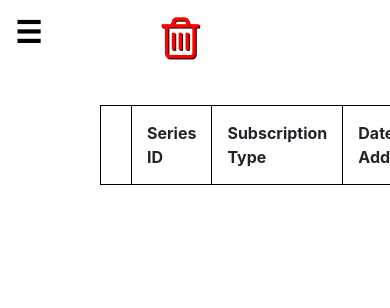
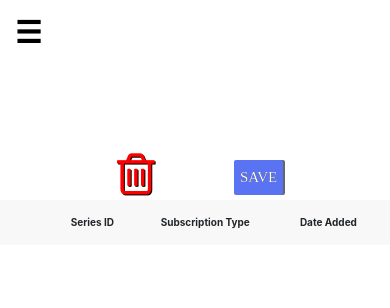
Before and after one commit to Codilis/TvSeriesDetailsWebsite, a Django app: page /viewsubscription/ in a window 390 px wide. Shown: the top 308 px of the page. Run offline with Django 3.2, Linux system fonts and the light colour scheme; a user stored in the database is signed in; data comes from the database, SQL or seed files in the repository; lists and menus that the app fills with data are empty; some libraries are stand-ins or nearby versions.

Commit message:
Updated Mobile View for Current Subscription Page.

```diff
--- a/main/jinja2/view_subscription.htm
+++ b/main/jinja2/view_subscription.htm
@@ -11,20 +11,38 @@
 </html>
 <body>
 	{% block content %}
+	<center>
 	<i class="delete-button fa fa-trash-o" id="delete-button" style="font-size:48px;color:red" onclick="delete_items()"></i>
-	<button type="button" class="update-button" name="update-button" onclick="save_items()">SAVE</button>
-	<table class="subscription-table" id="subscription-table">
-		<th></th>
-		<th>Series ID</th>
-		<th>Subscription Type</th>
-		<th>Date Added</th>
+	<button type="button" class="save-button" name="save-button" onclick="save_items()">SAVE</button>
+	</center>
+	<table class="subscription-table" id="subscription-table" style="width:100%">
+		<colgroup>
+			<col span="1" style="width: 10%;">
+       <col span="1" style="width: 25%;">
+       <col span="1" style="width: 30%;">
+       <col span="1" style="width: 30%;">
+    </colgroup>
+		<tr class="dark-color-strip">
+			<th></th>
+			<th>Series ID</th>
+			<th>Subscription Type</th>
+			<th>Date Added</th>
+		</tr>
 		{% set ns = namespace(j=1) %}
 		{% for item in subscribed_series %}
-			<tr>
+			{% if ns.j%2 == 1 %}
+				<tr class="light-color-strip">
+			{% else %}
+				<tr class="dark-color-strip">
+			{% endif %}
 				<td><input type="checkbox" name="checkbox-{{ ns.j }}" id="checkbox-{{ ns.j }}" value="{{ item.tv_series_id }}"></td>
 				<td>{{ item.tv_series_id }}</td>
 				<td>
-					<select class="series-update-type" name="series-update-type-{{ ns.j }}">
+					{% if ns.j%2 == 1 %}
+						<select class="series-update-type" name="series-update-type-{{ ns.j }}">
+					{% else %}
+						<select class="series-update-type dark-color-strip" name="series-update-type-{{ ns.j }}">
+					{% endif %}
 						{% for key, value in series_update_keys.items() %}
 							{% if key == item.update_type %}
 								<option value="{{key}}" selected>{{ value }}</option>
--- a/main/static/view_subscription/view_subscription.css
+++ b/main/static/view_subscription/view_subscription.css
@@ -1,51 +1,77 @@
 html {
-  overflow: hidden;
+  overflow-x: hidden;
   scroll-behavior: smooth;
 }
-body{
-	overflow: hidden;
-
+body {
+	overflow-x: hidden !important;
+	font-weight: 400;
+	font-size: 1rem;
+	margin: 0px;
+	width: 100vw;
+	height: 100vh;
+	display: -webkit-box;
+	display: -webkit-flex;
+	display: -moz-box;
+	display: -ms-flexbox;
+	display: flex;
+	background: #FFF;
 }
 .subscription-table{
+	position: absolute;
 	float: left;
+	top: 200px;
+	table-layout:fixed;
+	width: 100%;
 }
 
 table, tr, th, td{
-	border: 1px solid black;
+	border: 0px solid black;
 	border-collapse: collapse;
-	padding: 15px
+	padding-top: 15px;
+	padding-bottom: 15px;
+	font-size: 20px;
+	align-items: center;
+	align-content: center;
+	text-align: center;
+	vertical-align: center;
+	overflow: hidden;
+	white-space: nowrap;
 }
 
+.dark-color-strip{
+	background-color: rgba(242,242,242,0.5);
+}
+
+
 .delete-button{
-	margin-top:150px;
+	position: absolute;
+	top: 150px;
+	float: left;
+	left: 30%;
 	background-color: transparent;
 	text-shadow: 1px 1px #000000;
+	display: inline-block;
 }
 
-.subscription-table, .delete-button{
-	margin-left:350px;
-}
-
-.update-button{
-	margin-left:490px;
-}
-
-.delete-button:focus, .delete-button:active, .delete-button:visited, .update-button{
+.delete-button:focus, .delete-button:active, .delete-button:visited, .save-button{
 	background-color: transparent;
 	text-shadow: 0px 0px #000000;
 }
 
-.update-button:active{
+.save-button:active{
 	box-shadow: 1px 0px #999;
 	transform: translateX(1px);
 	outline: none;
 }
 
-
-.update-button{
+.save-button{
+	position: absolute;
+	top:160px;
+	float: left;
+	left: 60%;
+	display: inline-block;
 	font-family: Poppins-Regular;
 	font-size: 15px;
-	margin-bottom: 10px;
 	height: 35px;
 	border-radius: 2px;
   box-shadow: 2px 0px #666;
@@ -55,7 +81,7 @@ table, tr, th, td{
 	outline:  #5973f2;
 }
 
-.update-button:focus{
+.save-button:focus{
 	outline: none;
 }
 
@@ -65,7 +91,8 @@ table, tr, th, td{
 	border: 1px solid transparent;
 	border-color: transparent transparent rgba(0, 0, 0, 5) transparent;
 	user-select: none;
-	width: 250px;
+	overflow: hidden;
+	white-space: nowrap;
 }
 
 *:focus {
@@ -133,12 +160,13 @@ ul.errorlist {
 }
 
 @media screen and (max-width: 800px) {
-	.subscription-table, .delete-button{
-		margin-left:100px;
-		margin-top:5px;
-	}
-	.update-button{
-		margin-left:400px;
-		margin-bottom: 0px;
-	}
+	 table, tr, th, td{
+		 font-size: 15px;
+	 }
 }
+
+@media screen and (max-width: 450px) {
+	 table, tr, th, td{
+		 font-size: 10px;
+	 }
+}
```
